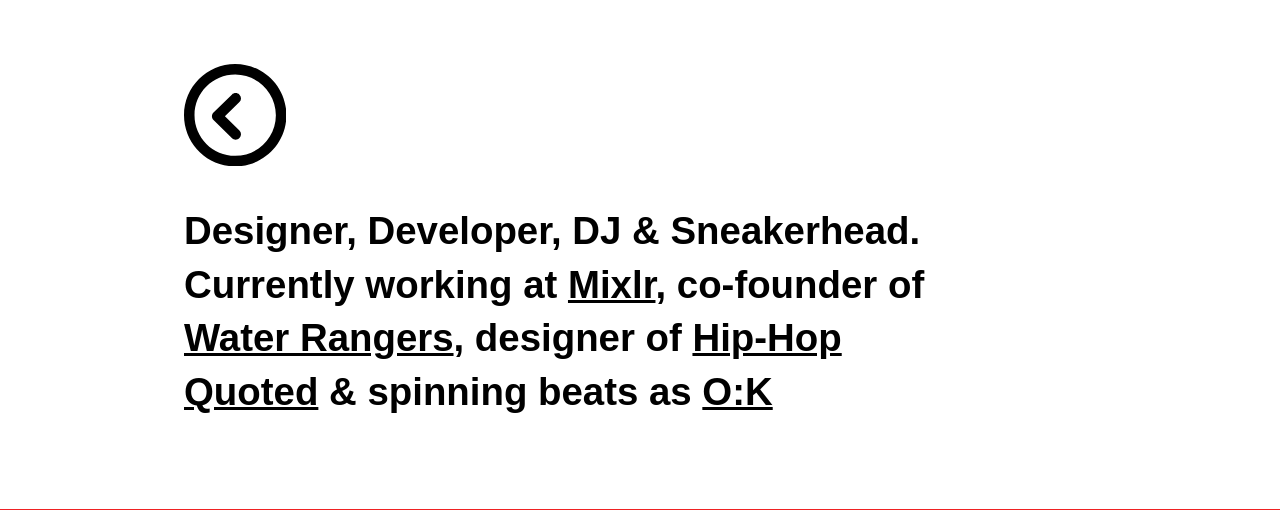
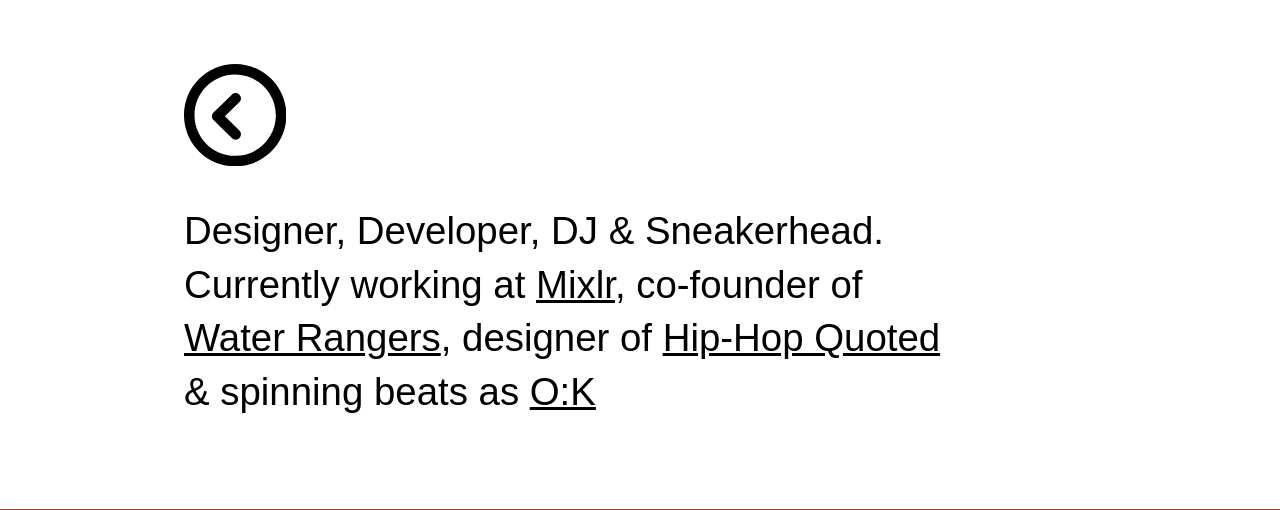
Before and after one commit to olliekav/olliekav.com, a PHP site: page / in a window 1280 px wide. Shown: the top 510 px of the page. Run offline with PHP 8.4, Linux system fonts and the light colour scheme; some web fonts are replaced.

Commit message:
Update fonts

```diff
--- a/css/style.css
+++ b/css/style.css
@@ -18,7 +18,7 @@
   font-family: ff-din-round-web, sans-serif;
   font-size: 1.5rem;
   font-style: normal;
-  font-weight: 400;
+  font-weight: 500;
   line-height: 1.4;
   margin: 0 auto;
   max-width: 2800px;
@@ -47,6 +47,7 @@
 h1 {
   min-height: 0vw;
   font-size: clamp(1.5rem, 3vw, 6rem);
+  font-weight: 500;
 }
 
 a {
```
